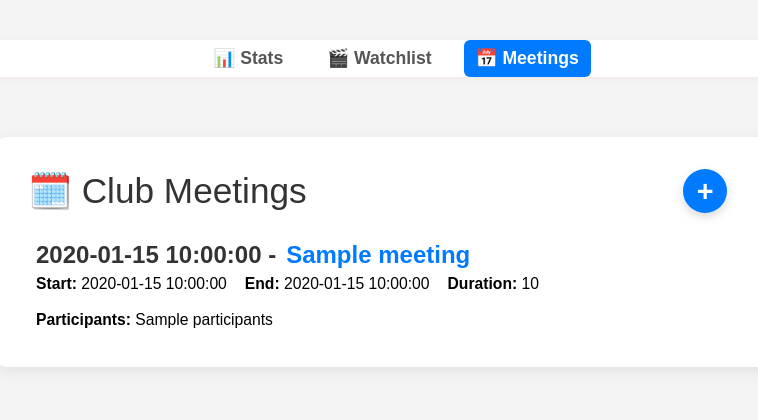
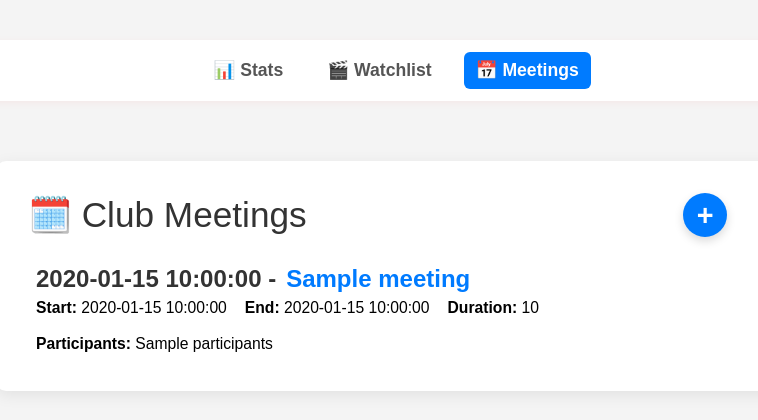
Before and after one commit to brandonjoubran/cinephiles, a Flask app: template templates/meetings.html in a window 1280 px wide. Shown: the top 420 px of the page, without its empty margins (244-1002 px from the left). Run offline with Flask 3, Linux system fonts and the light colour scheme; the template is opened without the code that fills it: most values are stand-ins (such as "Sample title", 1, 10 or a date in 2020).

Commit message:
small nav css change to match other pages

```diff
--- a/templates/meetings.html
+++ b/templates/meetings.html
@@ -262,8 +262,6 @@
                 display: flex;
                 gap: 30px;
                 justify-content: center;
-                /* justify-content: initial; */
-                /* flex-wrap: nowrap; */
             }
 
             .nav-item:hover {
@@ -519,11 +517,10 @@
                 width: 100%;
                 background-color: #ffffff;
                 box-shadow: 0 2px 8px rgba(241, 18, 18, 0.05);
-                /* padding: 12px 20px; */
+                padding: 12px 20px;
                 display: flex;
                 justify-content: center;
                 margin-bottom: 20px;
-                gap: 30px;
             }
 
             .nav-container {
```
